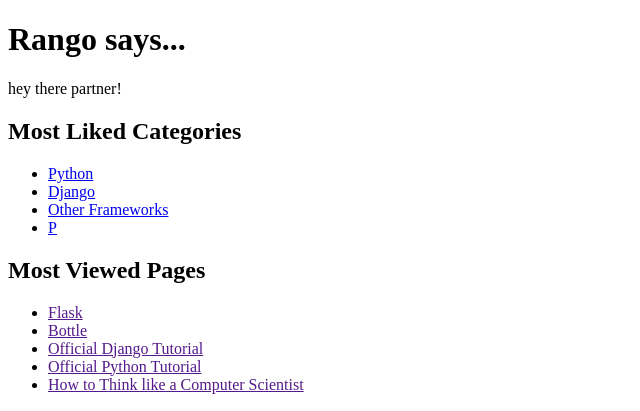
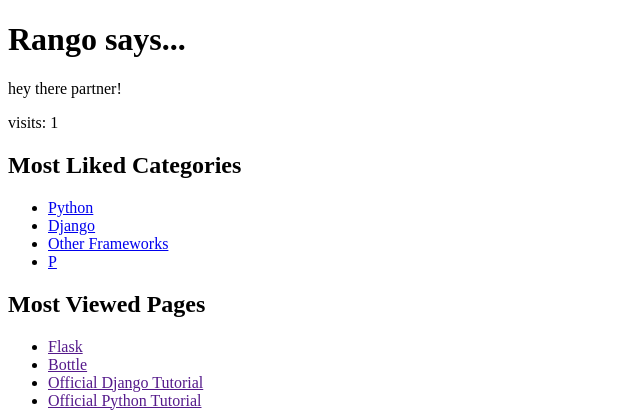
Before and after one commit to dominicmanini/tango_with_django_project, a Django app: page /rango/ in a window 1280 px wide. Shown: the top 411 px of the page, without its empty margins (0-640 px from the left). Run offline with Django 3.2, Linux system fonts and the light colour scheme; data comes from the database, SQL or seed files in the repository; both versions use the stored data as it was after the commit.

Commit message:
chapter 10 commit

```diff
--- a/rango/views.py
+++ b/rango/views.py
@@ -5,22 +5,59 @@ from rango.forms import PageForm
 from django.contrib.auth import authenticate, login
 from django.http import HttpResponseRedirect, HttpResponse
 from django.core.urlresolvers import reverse
+from datetime import datetime
 
 from django.contrib.auth.decorators import login_required
 from django.contrib.auth import logout
 from rango.forms import CategoryForm, PageForm, UserForm, UserProfileForm
 
+def visitor_cookie_handler(request):
+    visits = int(request.COOKIES.get("visits", "1"))
+
+    last_visit_cookie = request.COOKIES.get("last_visit", str(datetime.now()))
+    last_visit_time = datetime.strptime(last_visit_cookie[:-7], "%Y-%m-%d %H:%M:%S")
+
+    if (datetime.now() - last_visit_time).days > 0:
+        visits = visits + 1
+        request.session["last_visit"] = str(datetime.now())
+    else:
+        request.session["last_visit"] = last_visit_cookie
+
+    request.session["visits"] = visits
+
+def get_server_side_cookie(request, cookie, default_val=None):
+    val = request.session.get(cookie)
+    if not val:
+        val = default_val
+    return val
+
+
+
 def index(request):
+    request.session.set_test_cookie()
+
     category_list = Category.objects.order_by('-likes')[:5]
     page_list = Page.objects.order_by('-views')[:5]
     context_dict = {"boldmessage": "Crunchy, creamy, cookie, candy, cupcake!",
                     "categories": category_list,
                     "pages": page_list}
-    return render(request, "rango/index.html", context=context_dict)
+    visitor_cookie_handler(request)
+    context_dict["visits"] = request.session["visits"]
+    response = render(request, 'rango/index.html', context_dict)
+    return response
+
+
 def about(request):
+    if request.session.test_cookie_worked():
+        print("TEST COOKIE WORKED!")
+        request.session.delete_test_cookie()
     context_dict = {"normalmessage": "Message from views.py!",
                     "aboutinfo": "Rango says here is the about page."}
+    visitor_cookie_handler(request)
+    context_dict["visits"] = request.session["visits"]
     return render(request, "rango/about.html", context=context_dict)
+
+
 def show_category(request, category_name_slug):
     context_dict = {}
     try:
--- a/templates/rango/about.html
+++ b/templates/rango/about.html
@@ -6,6 +6,7 @@
 {% block body_block %}
 {{ aboutinfo }}<br/>
     Hey there y'all here's the time I cosplayed as the Comedian from Watchmen!! <br />
+	visits: {{ visits }} <br />
     This tutorial has been put together by Dominic Manini <br/>
 	    <img src="{% static "images/rangoHappy.jpg" %}" alt="Picture of Rango" />
     <img src="{{MEDIA_URL}}cat.jpg" alt="Picture of a cat"/>
--- a/templates/rango/index.html
+++ b/templates/rango/index.html
@@ -13,6 +13,7 @@
             {% else %}
                 hey there partner!
             {% endif %}
+			<p>visits: {{ visits }}</p>
         </div>
 		<h2>Most Liked Categories</h2>
             <ul>
```
Also changed, not shown: db.sqlite3.
